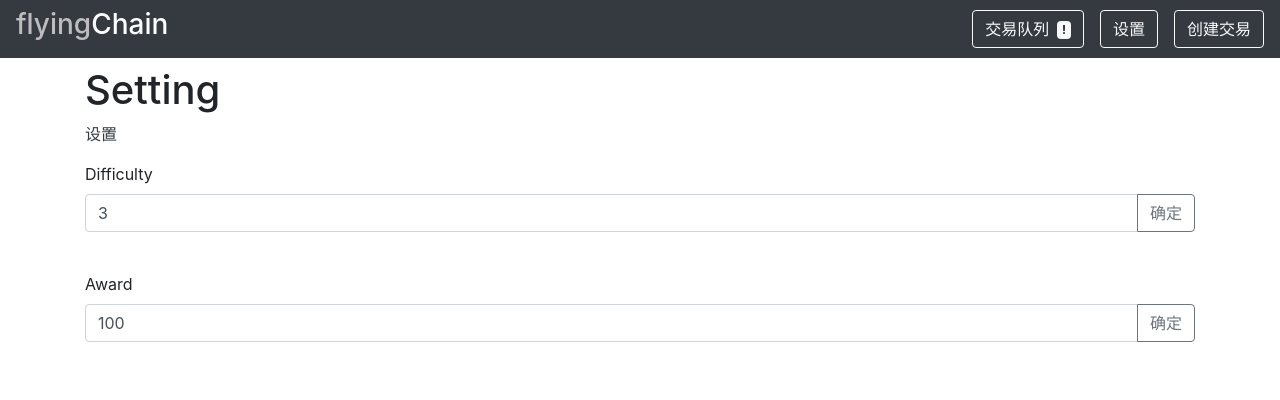
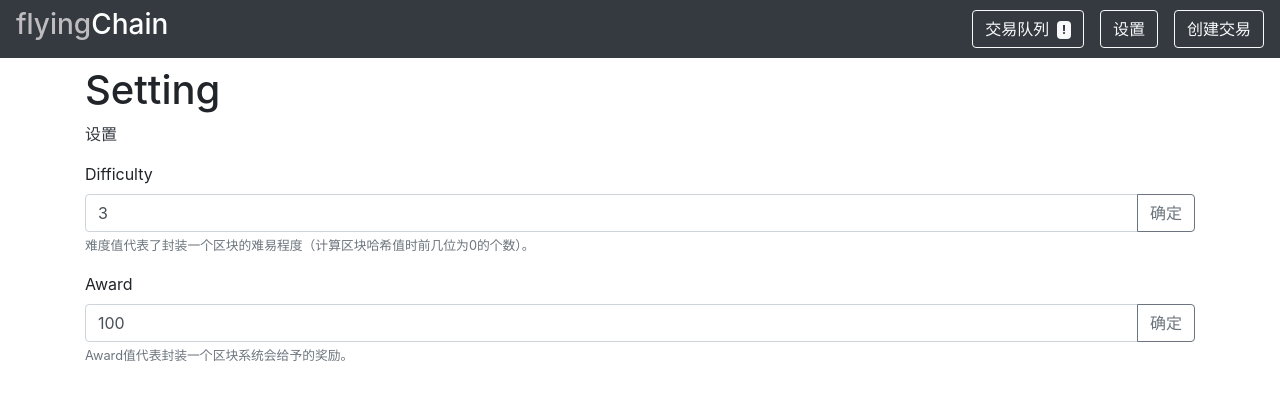
Before and after one commit to sincerity628/blockchain-frontend, a React (Create React App) app: page /setting in a window 1280 px wide. Shown: the top 400 px of the page. Built offline with nearby package versions, Linux system fonts and the light colour scheme.

Commit message:
added the hint text of the setting page.

```diff
--- a/src/pages/setting/Setting.js
+++ b/src/pages/setting/Setting.js
@@ -57,6 +57,7 @@ const Setting = () => {
                 <button className="btn btn-outline-secondary">确定</button>
               </div>
             </div>
+            <small className="text-secondary">难度值代表了封装一个区块的难易程度（计算区块哈希值时前几位为0的个数）。</small>
 
             <br />
 
@@ -67,6 +68,8 @@ const Setting = () => {
                 <button className="btn btn-outline-secondary">确定</button>
               </div>
             </div>
+            <small className="text-secondary">Award值代表封装一个区块系统会给予的奖励。</small>
+
           </div>
         </form>
       </div>
```
